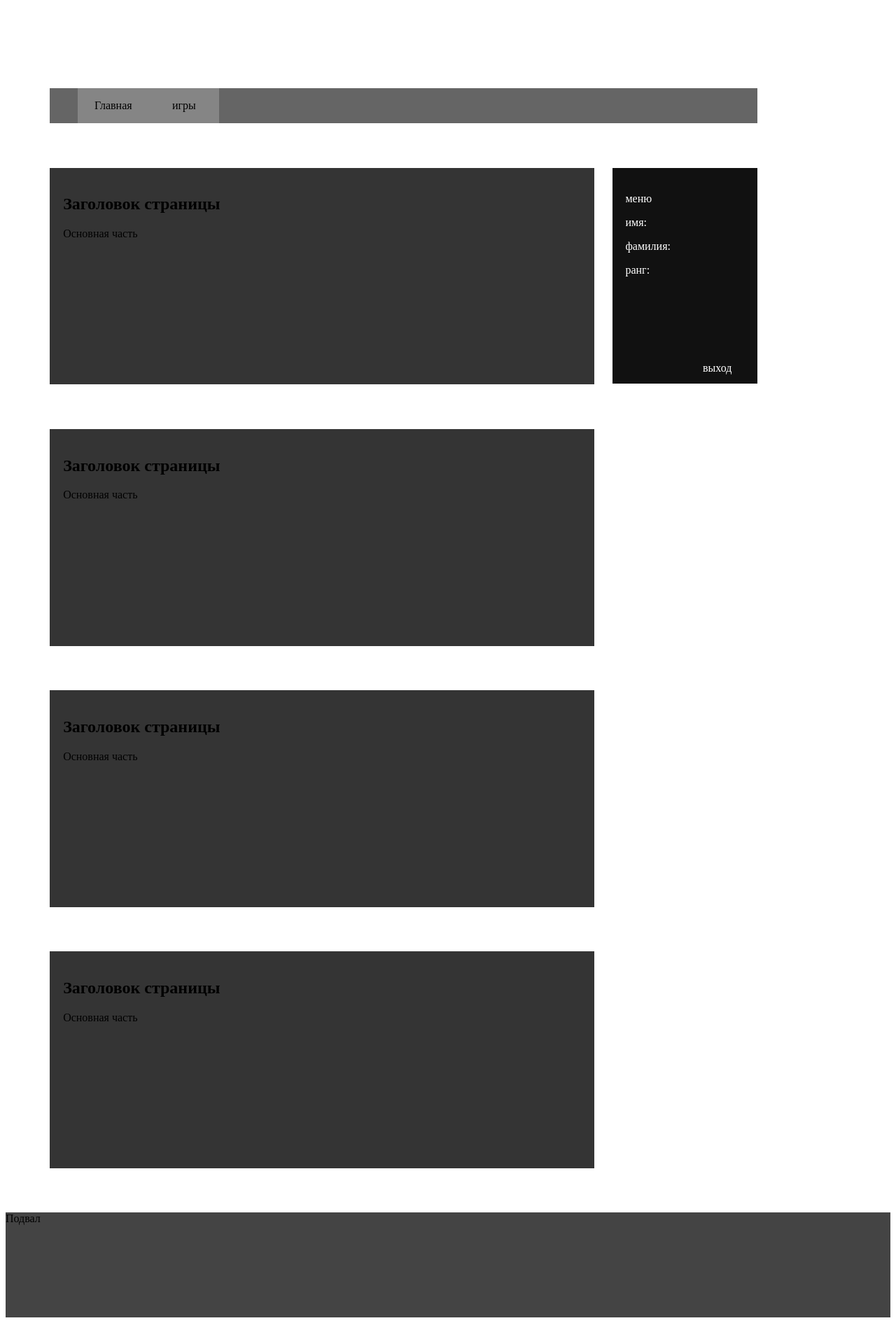
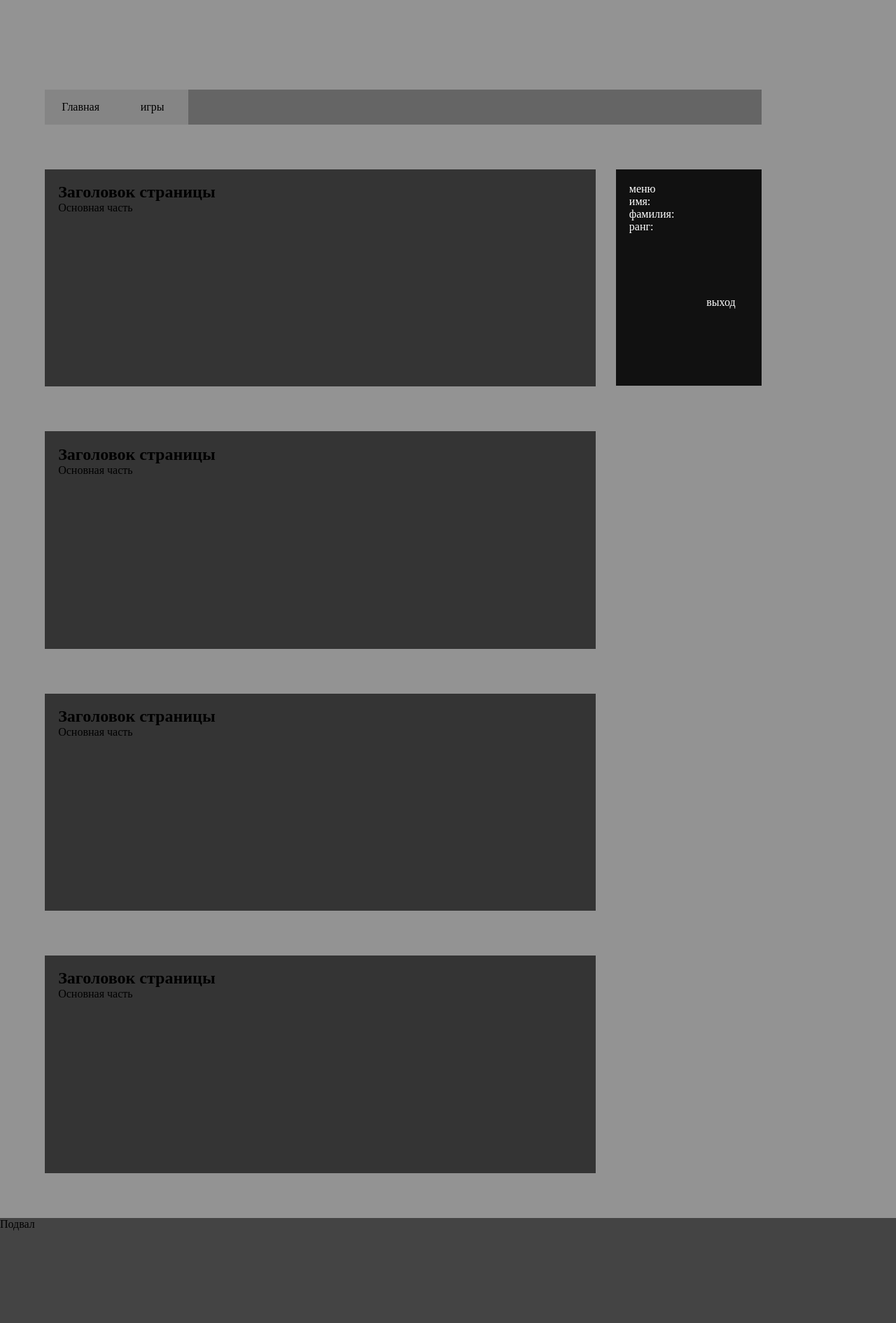
Before and after one commit to Queary/gameweb, a PHP site: page / in a window 1280 px wide. Shown: the whole page at 70% size. Run offline with PHP 8.4, Linux system fonts and the light colour scheme.

Commit message:
css edit comment,backgroubd

```diff
--- a/css/css.css
+++ b/css/css.css
@@ -1,11 +1,11 @@
-убирает стандартные отступы
+/* убирает стандартные отступы */
 *{
   padding:0px;
   margin:0px;
 }
-делаю задний фон
+/* делаю задний фон */
 body{
-  background:#666666;
+  background:#939393;
 }
 
 /* дизайн шапки */
```
